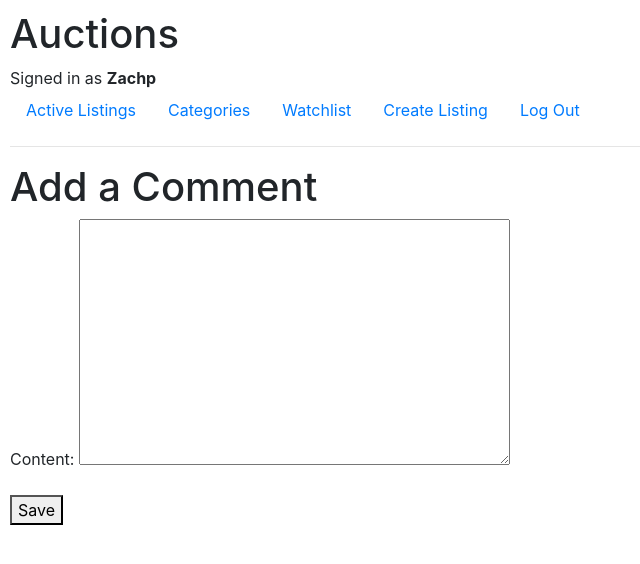
After one commit to z-palmer/cs50w, a Django app: a page that uses Project_2/commerce/auctions/templates/auctions/add_comment.html in a window 1280 px wide. The commit adds this page. Shown: the top 564 px of the page, without its empty margins (0-640 px from the left). Run offline with Django 3.2, Linux system fonts and the light colour scheme; a user stored in the database is signed in; data comes from the database, SQL or seed files in the repository; some libraries are stand-ins or nearby versions.

Commit message:
Adjusted Comment and Bid models and added links to listings

```diff
--- a/Project_2/commerce/auctions/forms.py
+++ b/Project_2/commerce/auctions/forms.py
@@ -1,5 +1,5 @@
 from django import forms
-from .models import Listing
+from .models import Listing, Comment
 
 
 class ListingForm(forms.ModelForm):
@@ -8,3 +8,11 @@ class ListingForm(forms.ModelForm):
         fields = ('title', 'price', 'description',
                   'category', 'image', 'user')
         widgets = {'user': forms.HiddenInput()}
+
+
+class CommentForm(forms.ModelForm):
+    class Meta:
+        model = Comment
+        fields = ('content', 'listing', 'user')
+
+        widgets = {'user': forms.HiddenInput(), 'listing': forms.HiddenInput()}
--- a/Project_2/commerce/auctions/models.py
+++ b/Project_2/commerce/auctions/models.py
@@ -2,22 +2,8 @@ from django.contrib.auth.models import AbstractUser
 from django.db import models
 
 
-class Bid(models.Model):
-    id = models.AutoField(primary_key=True)
-    amount = models.DecimalField(decimal_places=2, max_digits=5)
-
-
-class Comment(models.Model):
-    id = models.AutoField(primary_key=True)
-    content = models.TextField(max_length=500)
-
-
 class User(AbstractUser):
     id = models.AutoField(primary_key=True)
-    bids = models.ForeignKey(
-        Bid, on_delete=models.CASCADE, null=True, blank=True)
-    comments = models.ForeignKey(
-        Comment, on_delete=models.CASCADE, null=True, blank=True)
 
 
 class Listing(models.Model):
@@ -38,8 +24,6 @@ class Listing(models.Model):
     posting = models.DateTimeField(auto_now_add=True)
     image = models.ImageField(upload_to='images')
     price = models.DecimalField(decimal_places=2, max_digits=7)
-    comments = models.ForeignKey(
-        Comment, on_delete=models.CASCADE, null=True, blank=True)
     description = models.TextField(max_length=300)
     category = models.CharField(max_length=100,
                                 choices=Category.choices,
@@ -53,6 +37,26 @@ class Listing(models.Model):
         return self.title
 
 
+class Bid(models.Model):
+    id = models.AutoField(primary_key=True)
+    amount = models.DecimalField(decimal_places=2, max_digits=5)
+    user = models.ForeignKey(
+        User, on_delete=models.CASCADE, null=True, blank=True)
+    listing = models.ForeignKey(
+        Listing, on_delete=models.CASCADE, null=True, blank=True)
+
+
+class Comment(models.Model):
+    id = models.AutoField(primary_key=True)
+    content = models.TextField(max_length=500)
+    user = models.ForeignKey(
+        User, on_delete=models.CASCADE, null=True, blank=True)
+    listing = models.ForeignKey(
+        Listing, on_delete=models.CASCADE, null=True, blank=True)
+
+    objects = models.Manager()
+
+
 class WatchlistItem(models.Model):
     id = models.AutoField(primary_key=True)
     user = models.ForeignKey(
--- /dev/null
+++ b/Project_2/commerce/auctions/templates/auctions/add_comment.html
@@ -0,0 +1,12 @@
+{% extends 'auctions/layout.html' %}
+
+{% block body %}
+<h1>Add a Comment</h1>
+<div>
+    <form method="post">
+        {% csrf_token %}
+        {{ form.as_p }}
+        <button type="submit">Save</button>
+    </form>
+</div>
+{% endblock %}
--- a/Project_2/commerce/auctions/templates/auctions/index.html
+++ b/Project_2/commerce/auctions/templates/auctions/index.html
@@ -12,7 +12,7 @@
     <h6>Listed by {{ listing.user.username }}</h6>
     <img class="img-thumbnail" src="{{ listing.image.url }}" alt="{{ listing.title }}">
     <div class="price-list">
-        <h4>${{ listing.price }}</h4>
+        <h4>Current price: ${{ listing.price }}</h4>
     </div>
 </div>
 {% endfor %}
--- a/Project_2/commerce/auctions/templates/auctions/listing.html
+++ b/Project_2/commerce/auctions/templates/auctions/listing.html
@@ -27,5 +27,11 @@
 {% endif %}
 {% if user == listing.user %}
 <button>Delete Listing</button>
+{% else %}
+<button>Place Bid</button>
+<a href="{% url 'add_comment' listing.title %}">Add Comment</a>
 {% endif %}
+{% for comment in comments %}
+{{ comment.content }}
+{% endfor %}
 {% endblock %}
--- a/Project_2/commerce/auctions/urls.py
+++ b/Project_2/commerce/auctions/urls.py
@@ -16,5 +16,7 @@ urlpatterns = [
     path('add_to_watchlist/<str:listing_id>',
          views.add_to_watchlist, name='add_to_watchlist'),
     path('remove_from_watchlist/<str:listing_id>',
-         views.remove_from_watchlist, name='remove_from_watchlist')
+         views.remove_from_watchlist, name='remove_from_watchlist'),
+    path('add_comment/<str:title>', views.add_comment, name='add_comment'),
+
 ]
--- a/Project_2/commerce/auctions/views.py
+++ b/Project_2/commerce/auctions/views.py
@@ -8,8 +8,8 @@ from django.contrib.messages import get_messages, add_message
 from django.core.files.base import ContentFile
 import requests
 
-from .models import User, Listing, WatchlistItem
-from .forms import ListingForm
+from .models import User, Listing, WatchlistItem, Comment
+from .forms import ListingForm, CommentForm
 
 
 def index(request):
@@ -27,9 +27,28 @@ def listing(request, title):
         added = True
     else:
         added = False
+    comments = Comment.objects.filter(listing=pull)
     return render(request, 'auctions/listing.html', {
-        'title': pull.title, 'listing': pull, 'added': added
+        'title': pull.title, 'listing': pull, 'added': added, 'comments': comments
     })
+
+
+@login_required
+def add_comment(request, title):
+    pull = Listing.objects.get(title=title)
+    if request.method == 'POST':
+        new_comment_form = CommentForm(request.POST)
+        if new_comment_form.is_valid():
+            new_comment = new_comment_form.save()
+            new_comment.listing = pull
+            new_comment.user = request.user
+            new_comment.save()
+            HttpResponseRedirect(reverse('listing', args=[title]))
+    else:
+        new_comment_form = CommentForm()
+        return render(request, 'auctions/add_comment.html', {
+            'form': new_comment_form
+        })
 
 
 @login_required
@@ -38,7 +57,7 @@ def add_to_watchlist(request, listing_id):
     pull = Listing.objects.get(id=listing_id)
     item = WatchlistItem(user=user, listing=pull)
     item.save()
-    return HttpResponseRedirect(reverse('listing', args=[pull.slug]))
+    return HttpResponseRedirect(reverse('listing', args=[pull.title]))
 
 
 @login_required
@@ -47,7 +66,7 @@ def remove_from_watchlist(request, listing_id):
     pull = Listing.objects.get(id=listing_id)
     item = WatchlistItem.objects.filter(user=user, listing=pull)
     item.delete()
-    return HttpResponseRedirect(reverse('listing', args=[pull.slug]))
+    return HttpResponseRedirect(reverse('listing', args=[pull.title]))
 
 
 @login_required
```
Also changed, not shown: Project_2/commerce/auctions/migrations/0016_remove_listing_comments_remove_user_bids_and_more.py (added), Project_2/commerce/db.sqlite3.
